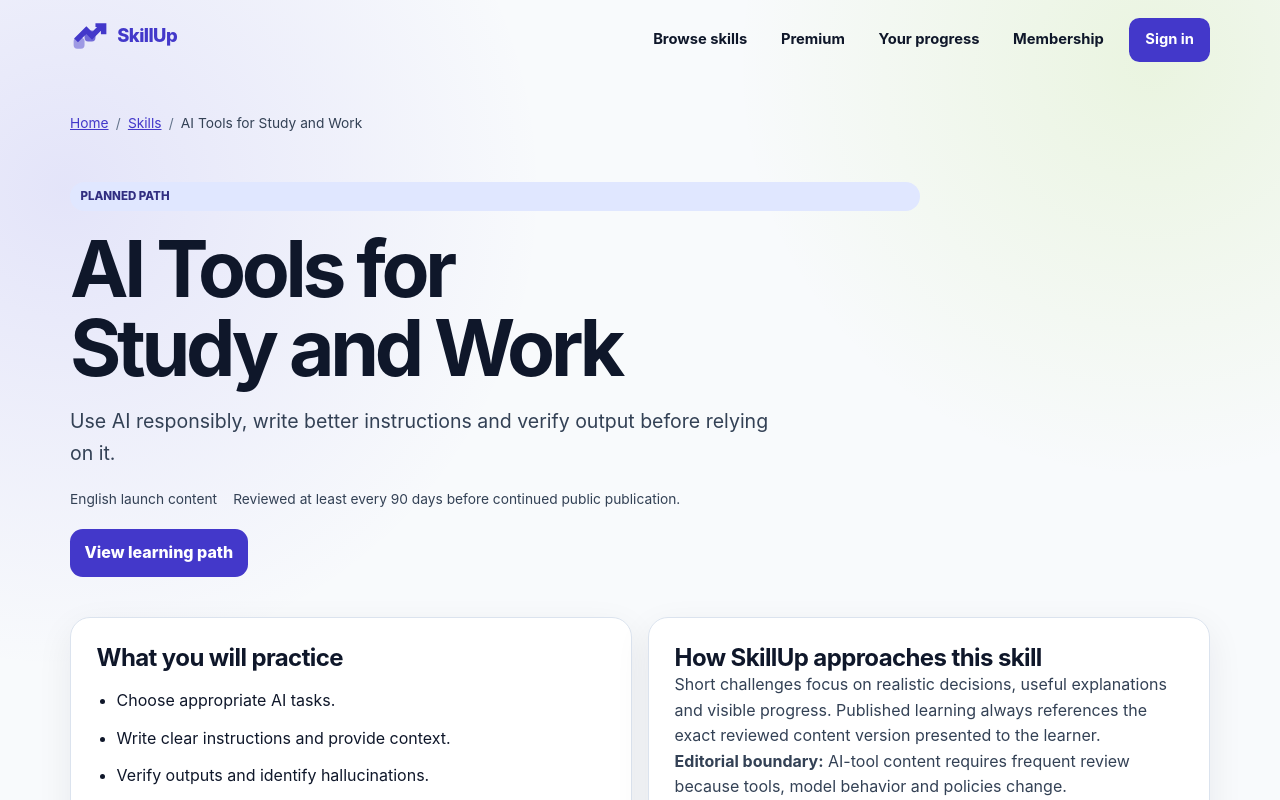
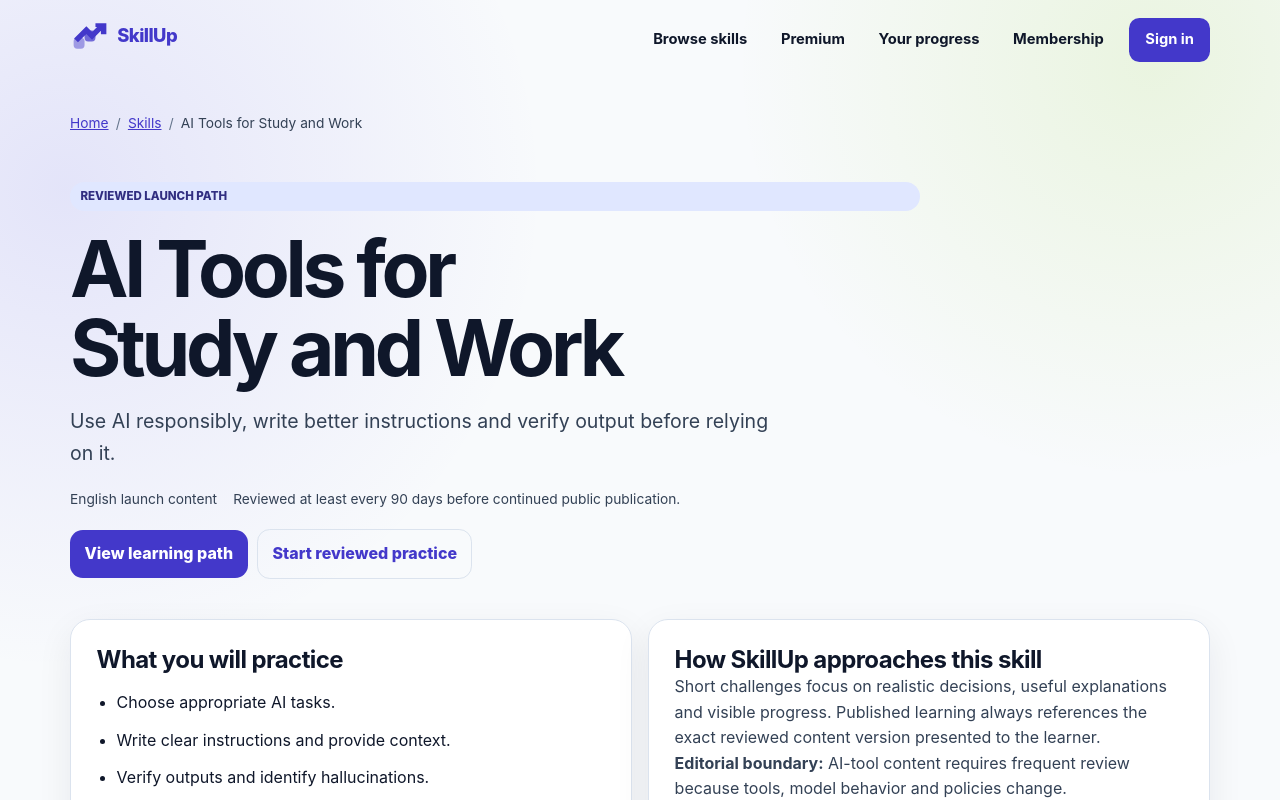
Before and after one commit to SkillStep/skillup-platform, a Next.js app in the folder apps/web/: page /en/skills/ai-tools-study-work in a window 1280 px wide. Shown: the top 800 px of the page. Built offline with nearby package versions, Linux system fonts and the light colour scheme; no server answers.

Commit message:
feat: expose practice for every launch skill

```diff
--- a/apps/web/app/[locale]/skills/[slug]/page.tsx
+++ b/apps/web/app/[locale]/skills/[slug]/page.tsx
@@ -65,7 +65,7 @@ export default async function SkillPage({ params }: PageProps) {
               skill.status === "pilot" ? styles["statusPilot"] : styles["statusPlanned"]
             }`}
           >
-            {skill.status === "pilot" ? "Reviewed pilot" : "Planned path"}
+            {skill.status === "pilot" ? "Reviewed pilot" : "Reviewed launch path"}
           </span>
           <h1 id="skill-title">{skill.title}</h1>
           <p className={styles["detailSummary"]}>{skill.summary}</p>
@@ -77,11 +77,9 @@ export default async function SkillPage({ params }: PageProps) {
             <Link className={styles["primaryLink"]} href={`/en/paths/${skill.slug}`}>
               View learning path
             </Link>
-            {skill.status === "pilot" && skill.levelId ? (
-              <Link className={styles["secondaryLink"]} href={`/en/learn/${skill.levelId}`}>
-                Practice reviewed level
-              </Link>
-            ) : null}
+            <Link className={styles["secondaryLink"]} href={`/en/learn/${skill.levelId}`}>
+              Start reviewed practice
+            </Link>
           </div>
         </section>
 
```
